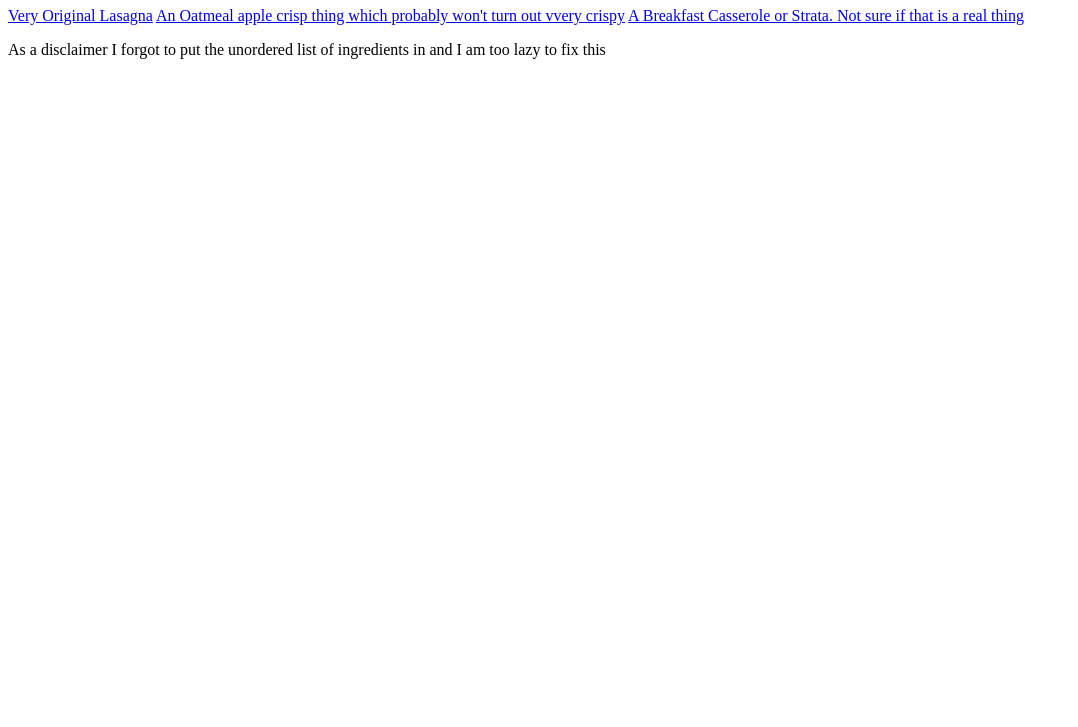
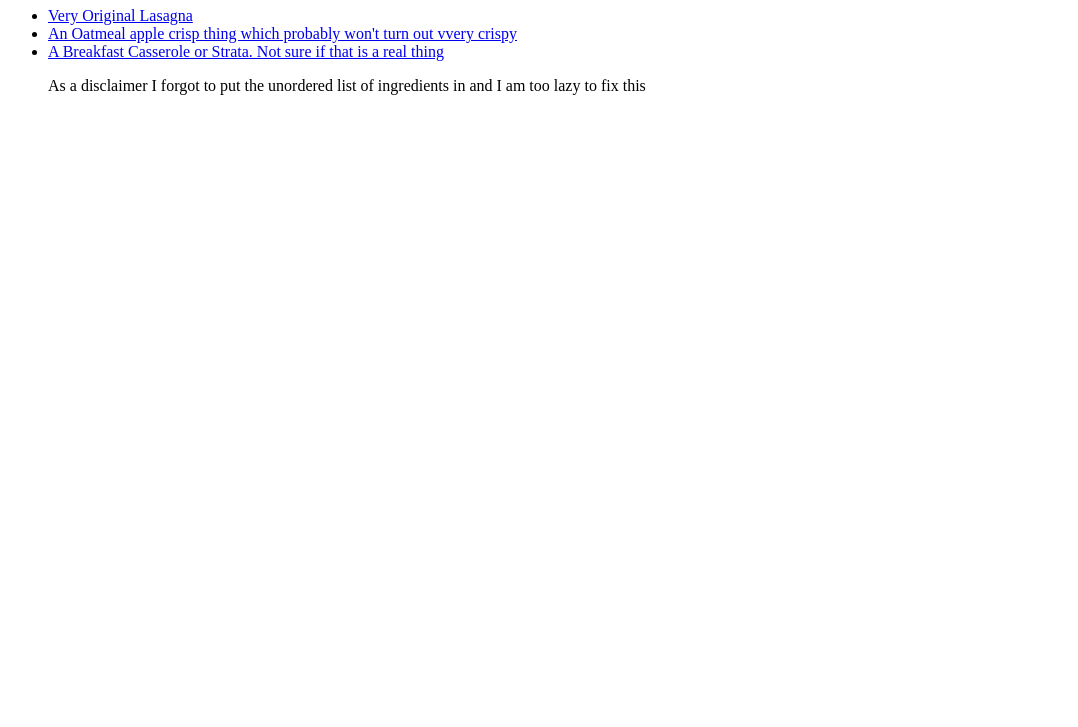
Before and after one commit to lee1937/odin-recipes, a plain HTML site: page index.html in a window 1280 px wide. Shown: the part 73-800 px from the top of the page, without its empty margins (0-1078 px from the left). Drawn offline with Linux system fonts and the light colour scheme.

Commit message:
Fix recipe list formatting

```diff
--- a/index.html
+++ b/index.html
@@ -1,14 +1,20 @@
 <!DOCTYPE html>
 <html lang="en">
+
 <head>
     <meta charset="UTF-8">
     <title>My First Webpage</title>
 </head>
+
 <body>
     <h1>Odin Recipes</h1>
-        <a href="recipes/lasagna.html">Very Original Lasagna</a>
-        <a href="recipes/applecrisps.html">An Oatmeal apple crisp thing which probably won't turn out vvery crispy</a>
-        <a href="recipes/strata.html">A Breakfast Casserole or Strata. Not sure if that is a real thing</a>
+    <ul>
+        <li><a href="recipes/lasagna.html">Very Original Lasagna</a></li>
+        <li><a href="recipes/applecrisps.html">An Oatmeal apple crisp thing which probably won't turn out vvery
+                crispy</a></li>
+        <li><a href="recipes/strata.html">A Breakfast Casserole or Strata. Not sure if that is a real thing</a></li>
         <p>As a disclaimer I forgot to put the unordered list of ingredients in and I am too lazy to fix this</p>
+    </ul>
 </body>
+
 </html>
```
Lines whose indentation alone changed are shown as unchanged.
